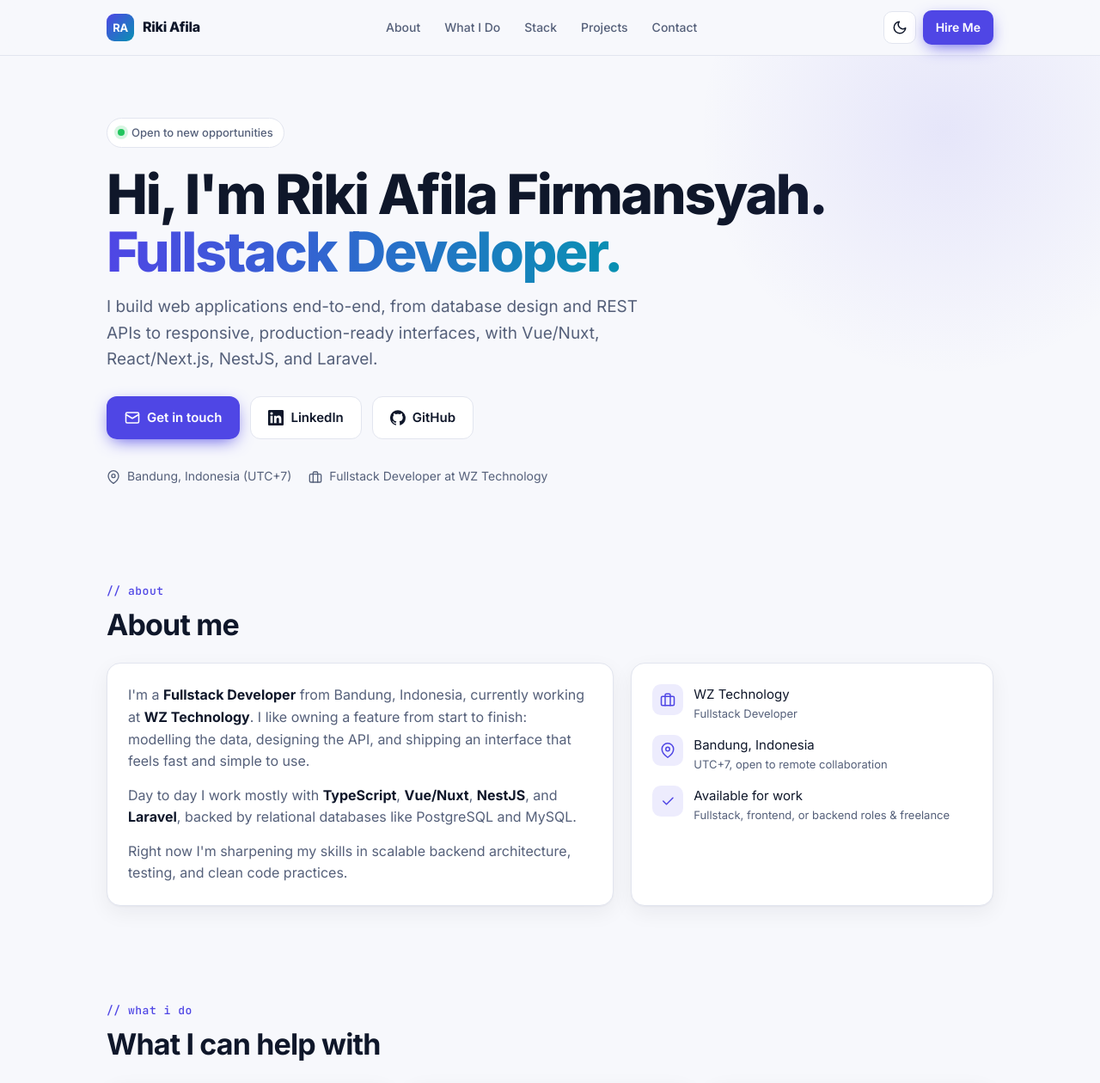
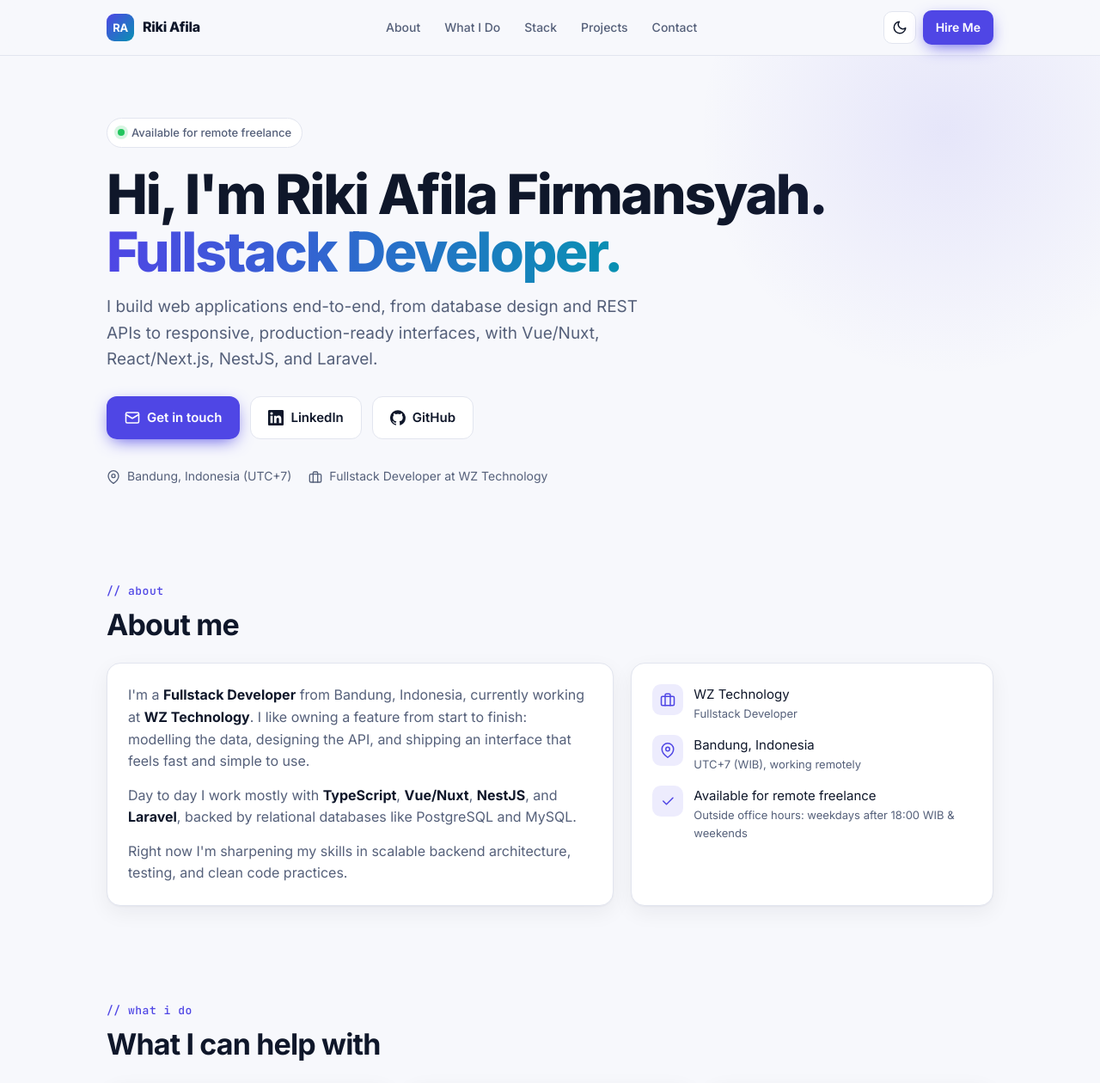
Before and after one commit to rikiafilafwork/rikiafilafwork.github.io, a plain HTML site: page index.html in a window 1280 px wide. Shown: the top 1260 px of the page at 86% size. Drawn offline with Linux system fonts and the light colour scheme.

Commit message:
Update availability to remote freelance outside office hours
Co-Authored-By: Claude Opus 5.5 <noreply@anthropic.com>

```diff
--- a/index.html
+++ b/index.html
@@ -263,7 +263,7 @@
     <!-- Hero -->
     <section class="hero">
       <div class="container">
-        <span class="badge"><span class="dot"></span>Open to new opportunities</span>
+        <span class="badge"><span class="dot"></span>Available for remote freelance</span>
         <h1 class="hero-title">Hi, I'm Riki Afila Firmansyah.<br><span class="gradient-text">Fullstack Developer.</span></h1>
         <p class="hero-sub">I build web applications end-to-end, from database design and REST APIs to responsive, production-ready interfaces, with Vue/Nuxt, React/Next.js, NestJS, and Laravel.</p>
         <div class="hero-cta">
@@ -306,11 +306,11 @@
               </li>
               <li>
                 <span class="ic"><svg viewBox="0 0 24 24" fill="none" stroke="currentColor" stroke-width="2" stroke-linecap="round" stroke-linejoin="round"><path d="M21 10c0 7-9 13-9 13s-9-6-9-13a9 9 0 0 1 18 0z"/><circle cx="12" cy="10" r="3"/></svg></span>
-                <span>Bandung, Indonesia<small>UTC+7, open to remote collaboration</small></span>
+                <span>Bandung, Indonesia<small>UTC+7 (WIB), working remotely</small></span>
               </li>
               <li>
                 <span class="ic"><svg viewBox="0 0 24 24" fill="none" stroke="currentColor" stroke-width="2" stroke-linecap="round" stroke-linejoin="round"><path d="m5 12 5 5L20 7"/></svg></span>
-                <span>Available for work<small>Fullstack, frontend, or backend roles &amp; freelance</small></span>
+                <span>Available for remote freelance<small>Outside office hours: weekdays after 18:00 WIB &amp; weekends</small></span>
               </li>
             </ul>
           </div>
@@ -405,7 +405,7 @@
         </div>
         <div class="note reveal">
           <svg viewBox="0 0 24 24" fill="none" stroke="currentColor" stroke-width="2" stroke-linecap="round" stroke-linejoin="round"><rect x="3" y="11" width="18" height="11" rx="2"/><path d="M7 11V7a5 5 0 0 1 10 0v4"/></svg>
-          <span>Most of my professional work (fullstack web apps, event platforms, and admin dashboards with role management) lives in private repositories. I'm happy to walk through it in an interview.</span>
+          <span>Most of my professional work (fullstack web apps, event platforms, and admin dashboards with role management) lives in private repositories. I'm happy to walk through it on a call.</span>
         </div>
       </div>
     </section>
@@ -416,7 +416,7 @@
         <div class="card contact reveal">
           <p class="section-label">// contact</p>
           <h2>Let's build something great together</h2>
-          <p>Have a role or a project in mind? I'd love to hear about it. The fastest way to reach me is by email.</p>
+          <p>Have a freelance project in mind? I take on remote work outside my office hours (weekdays after 18:00 WIB and weekends). The fastest way to reach me is by email.</p>
           <div class="hero-cta">
             <a class="btn btn-primary" href="mailto:rikiafilaf.work@gmail.com">
               <svg viewBox="0 0 24 24" fill="none" stroke="currentColor" stroke-width="2" stroke-linecap="round" stroke-linejoin="round"><rect x="2" y="4" width="20" height="16" rx="2"/><path d="m22 7-10 6L2 7"/></svg>
```
